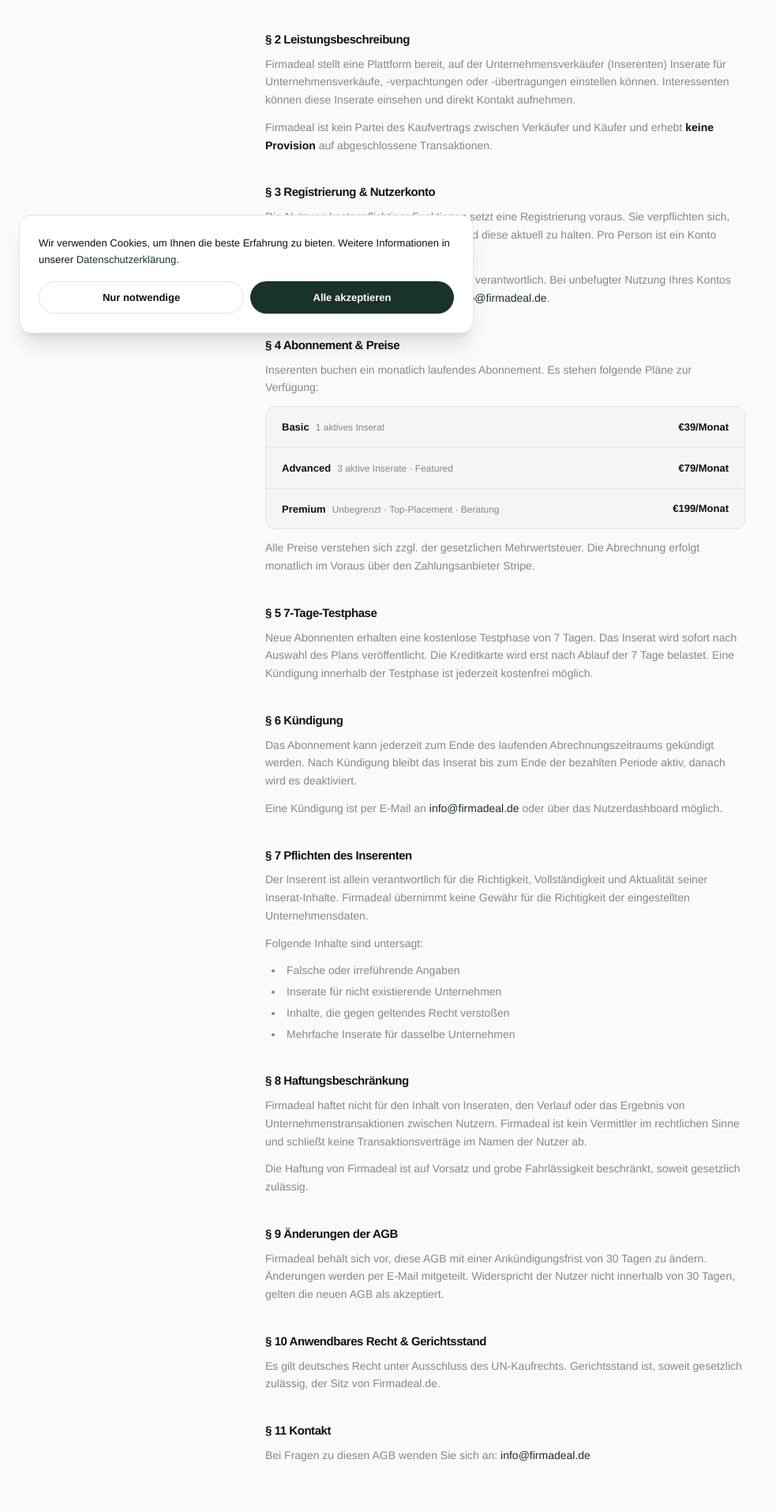
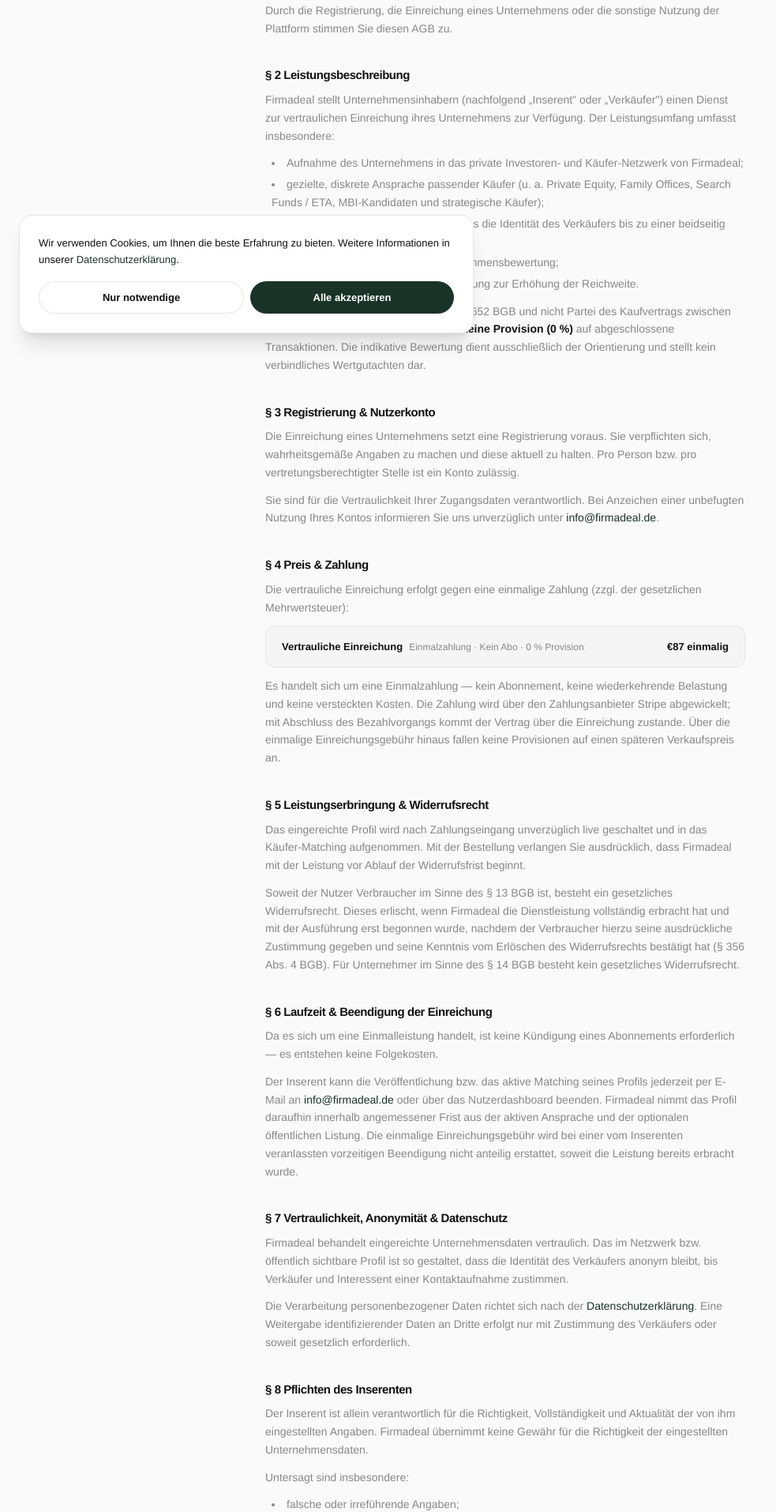
Before and after one commit to vcelkamarvin/Firmadeal, a Next.js app: page /agb in a window 1280 px wide. Shown: the part 354-2268 px from the top of the page at 79% size, without its empty margins (0-983 px from the left). Built offline with nearby package versions, Linux system fonts and the light colour scheme.

Commit message:
Update AGB to current service profile (one-time EUR 87, 0% commission)

```diff
--- a/src/app/agb/page.tsx
+++ b/src/app/agb/page.tsx
@@ -26,7 +26,7 @@
           Allgemeine Geschäftsbedingungen
         </h1>
         <p className="font-sans text-[13px] text-[var(--muted)] mb-10">
-          Stand: Mai 2026 — Firmadeal.de
+          Stand: Juni 2026 — Firmadeal.de
         </p>
 
         <div className="space-y-10">
@@ -35,132 +35,179 @@
             <p>
               Diese Allgemeinen Geschäftsbedingungen (AGB) gelten für alle Leistungen der Plattform
               Firmadeal.de (nachfolgend „Firmadeal&quot; oder „Plattform&quot;). Firmadeal betreibt einen
-              Online-Marktplatz für Unternehmensverkäufe in Deutschland (Deutschland, Österreich, Schweiz).
+              vertraulichen Online-Marktplatz und ein Käufer-Matching für Unternehmensnachfolgen und
+              -verkäufe im deutschsprachigen Raum (Deutschland, Österreich, Schweiz).
             </p>
             <p>
-              Durch die Registrierung oder Nutzung der Plattform stimmen Sie diesen AGB zu.
+              Durch die Registrierung, die Einreichung eines Unternehmens oder die sonstige Nutzung der
+              Plattform stimmen Sie diesen AGB zu.
             </p>
           </Section>
 
           <Section num="2" title="Leistungsbeschreibung">
             <p>
-              Firmadeal stellt eine Plattform bereit, auf der Unternehmensverkäufer (Inserenten)
-              Inserate für Unternehmensverkäufe, -verpachtungen oder -übertragungen einstellen können.
-              Interessenten können diese Inserate einsehen und direkt Kontakt aufnehmen.
+              Firmadeal stellt Unternehmensinhabern (nachfolgend „Inserent&quot; oder „Verkäufer&quot;) einen
+              Dienst zur vertraulichen Einreichung ihres Unternehmens zur Verfügung. Der Leistungsumfang
+              umfasst insbesondere:
             </p>
+            <ul className="list-disc list-inside space-y-1 pl-2">
+              <li>Aufnahme des Unternehmens in das private Investoren- und Käufer-Netzwerk von Firmadeal;</li>
+              <li>gezielte, diskrete Ansprache passender Käufer (u. a. Private Equity, Family Offices, Search Funds / ETA, MBI-Kandidaten und strategische Käufer);</li>
+              <li>ein anonymes Unternehmensprofil, das die Identität des Verkäufers bis zu einer beidseitig gewünschten Kontaktaufnahme schützt;</li>
+              <li>eine automatische, indikative Unternehmensbewertung;</li>
+              <li>optional eine kuratierte öffentliche Listung zur Erhöhung der Reichweite.</li>
+            </ul>
             <p>
-              Firmadeal ist kein Partei des Kaufvertrags zwischen Verkäufer und Käufer und erhebt
-              <strong className="text-[var(--ink)]"> keine Provision</strong> auf abgeschlossene Transaktionen.
+              Firmadeal ist <strong className="text-[var(--ink)]">kein Makler</strong> im Sinne des § 652 BGB
+              und nicht Partei des Kaufvertrags zwischen Verkäufer und Käufer. Firmadeal erhebt
+              <strong className="text-[var(--ink)]"> keine Provision (0 %)</strong> auf abgeschlossene
+              Transaktionen. Die indikative Bewertung dient ausschließlich der Orientierung und stellt kein
+              verbindliches Wertgutachten dar.
             </p>
           </Section>
 
           <Section num="3" title="Registrierung & Nutzerkonto">
             <p>
-              Die Nutzung kostenpflichtiger Funktionen setzt eine Registrierung voraus. Sie verpflichten
-              sich, wahrheitsgemäße Angaben zu machen und diese aktuell zu halten. Pro Person ist ein
-              Konto zulässig.
+              Die Einreichung eines Unternehmens setzt eine Registrierung voraus. Sie verpflichten sich,
+              wahrheitsgemäße Angaben zu machen und diese aktuell zu halten. Pro Person bzw. pro
+              vertretungsberechtigter Stelle ist ein Konto zulässig.
             </p>
             <p>
-              Sie sind für die Sicherheit Ihres Passworts verantwortlich. Bei unbefugter Nutzung Ihres
-              Kontos informieren Sie uns unverzüglich unter{" "}
+              Sie sind für die Vertraulichkeit Ihrer Zugangsdaten verantwortlich. Bei Anzeichen einer
+              unbefugten Nutzung Ihres Kontos informieren Sie uns unverzüglich unter{" "}
               <a href="mailto:info@firmadeal.de" className="text-[var(--accent)] hover:underline">
                 info@firmadeal.de
               </a>.
             </p>
           </Section>
 
-          <Section num="4" title="Abonnement & Preise">
+          <Section num="4" title="Preis & Zahlung">
             <p>
-              Inserenten buchen ein monatlich laufendes Abonnement. Es stehen folgende Pläne zur
-              Verfügung:
+              Die vertrauliche Einreichung erfolgt gegen eine einmalige Zahlung (zzgl. der gesetzlichen
+              Mehrwertsteuer):
             </p>
             <div className="bg-[var(--surface2)] rounded-xl overflow-hidden border border-[var(--border)]">
-              {[
-                { plan: "Basic",    price: "€39/Monat",  desc: "1 aktives Inserat" },
-                { plan: "Advanced", price: "€79/Monat",  desc: "3 aktive Inserate · Featured" },
-                { plan: "Premium",  price: "€199/Monat", desc: "Unbegrenzt · Top-Placement · Beratung" },
-              ].map((row, i, arr) => (
-                <div key={row.plan} className={`flex items-center justify-between px-5 py-3.5 ${i < arr.length - 1 ? "border-b border-[var(--border)]" : ""}`}>
-                  <div>
-                    <span className="font-sans text-[13px] font-semibold text-[var(--ink)]">{row.plan}</span>
-                    <span className="font-sans text-[12px] text-[var(--muted)] ml-2">{row.desc}</span>
-                  </div>
-                  <span className="font-sans text-[13px] font-bold text-[var(--ink)]">{row.price}</span>
+              <div className="flex items-center justify-between px-5 py-3.5">
+                <div>
+                  <span className="font-sans text-[13px] font-semibold text-[var(--ink)]">Vertrauliche Einreichung</span>
+                  <span className="font-sans text-[12px] text-[var(--muted)] ml-2">Einmalzahlung · Kein Abo · 0 % Provision</span>
                 </div>
-              ))}
+                <span className="font-sans text-[13px] font-bold text-[var(--ink)]">€87 einmalig</span>
+              </div>
             </div>
             <p>
-              Alle Preise verstehen sich zzgl. der gesetzlichen Mehrwertsteuer. Die Abrechnung erfolgt
-              monatlich im Voraus über den Zahlungsanbieter Stripe.
+              Es handelt sich um eine Einmalzahlung — kein Abonnement, keine wiederkehrende Belastung und
+              keine versteckten Kosten. Die Zahlung wird über den Zahlungsanbieter Stripe abgewickelt; mit
+              Abschluss des Bezahlvorgangs kommt der Vertrag über die Einreichung zustande. Über die einmalige
+              Einreichungsgebühr hinaus fallen keine Provisionen auf einen späteren Verkaufspreis an.
             </p>
           </Section>
 
-          <Section num="5" title="7-Tage-Testphase">
+          <Section num="5" title="Leistungserbringung & Widerrufsrecht">
             <p>
-              Neue Abonnenten erhalten eine kostenlose Testphase von 7 Tagen. Das Inserat wird sofort
-              nach Auswahl des Plans veröffentlicht. Die Kreditkarte wird erst nach Ablauf der 7 Tage
-              belastet. Eine Kündigung innerhalb der Testphase ist jederzeit kostenfrei möglich.
+              Das eingereichte Profil wird nach Zahlungseingang unverzüglich live geschaltet und in das
+              Käufer-Matching aufgenommen. Mit der Bestellung verlangen Sie ausdrücklich, dass Firmadeal mit
+              der Leistung vor Ablauf der Widerrufsfrist beginnt.
+            </p>
+            <p>
+              Soweit der Nutzer Verbraucher im Sinne des § 13 BGB ist, besteht ein gesetzliches
+              Widerrufsrecht. Dieses erlischt, wenn Firmadeal die Dienstleistung vollständig erbracht hat und
+              mit der Ausführung erst begonnen wurde, nachdem der Verbraucher hierzu seine ausdrückliche
+              Zustimmung gegeben und seine Kenntnis vom Erlöschen des Widerrufsrechts bestätigt hat
+              (§ 356 Abs. 4 BGB). Für Unternehmer im Sinne des § 14 BGB besteht kein gesetzliches Widerrufsrecht.
             </p>
           </Section>
 
-          <Section num="6" title="Kündigung">
+          <Section num="6" title="Laufzeit & Beendigung der Einreichung">
             <p>
-              Das Abonnement kann jederzeit zum Ende des laufenden Abrechnungszeitraums gekündigt werden.
-              Nach Kündigung bleibt das Inserat bis zum Ende der bezahlten Periode aktiv, danach wird
-              es deaktiviert.
+              Da es sich um eine Einmalleistung handelt, ist keine Kündigung eines Abonnements erforderlich —
+              es entstehen keine Folgekosten.
             </p>
             <p>
-              Eine Kündigung ist per E-Mail an{" "}
+              Der Inserent kann die Veröffentlichung bzw. das aktive Matching seines Profils jederzeit per
+              E-Mail an{" "}
               <a href="mailto:info@firmadeal.de" className="text-[var(--accent)] hover:underline">
                 info@firmadeal.de
               </a>{" "}
-              oder über das Nutzerdashboard möglich.
+              oder über das Nutzerdashboard beenden. Firmadeal nimmt das Profil daraufhin innerhalb
+              angemessener Frist aus der aktiven Ansprache und der optionalen öffentlichen Listung. Die
+              einmalige Einreichungsgebühr wird bei einer vom Inserenten veranlassten vorzeitigen Beendigung
+              nicht anteilig erstattet, soweit die Leistung bereits erbracht wurde.
             </p>
           </Section>
 
-          <Section num="7" title="Pflichten des Inserenten">
+          <Section num="7" title="Vertraulichkeit, Anonymität & Datenschutz">
             <p>
-              Der Inserent ist allein verantwortlich für die Richtigkeit, Vollständigkeit und
-              Aktualität seiner Inserat-Inhalte. Firmadeal übernimmt keine Gewähr für die Richtigkeit
-              der eingestellten Unternehmensdaten.
+              Firmadeal behandelt eingereichte Unternehmensdaten vertraulich. Das im Netzwerk bzw. öffentlich
+              sichtbare Profil ist so gestaltet, dass die Identität des Verkäufers anonym bleibt, bis Verkäufer
+              und Interessent einer Kontaktaufnahme zustimmen.
             </p>
-            <p>Folgende Inhalte sind untersagt:</p>
+            <p>
+              Die Verarbeitung personenbezogener Daten richtet sich nach der{" "}
+              <a href="/datenschutz" className="text-[var(--accent)] hover:underline">
+                Datenschutzerklärung
+              </a>. Eine Weitergabe identifizierender Daten an Dritte erfolgt nur mit Zustimmung des Verkäufers
+              oder soweit gesetzlich erforderlich.
+            </p>
+          </Section>
+
+          <Section num="8" title="Pflichten des Inserenten">
+            <p>
+              Der Inserent ist allein verantwortlich für die Richtigkeit, Vollständigkeit und Aktualität der
+              von ihm eingestellten Angaben. Firmadeal übernimmt keine Gewähr für die Richtigkeit der
+              eingestellten Unternehmensdaten.
+            </p>
+            <p>Untersagt sind insbesondere:</p>
             <ul className="list-disc list-inside space-y-1 pl-2">
-              <li>Falsche oder irreführende Angaben</li>
-              <li>Inserate für nicht existierende Unternehmen</li>
-              <li>Inhalte, die gegen geltendes Recht verstoßen</li>
-              <li>Mehrfache Inserate für dasselbe Unternehmen</li>
+              <li>falsche oder irreführende Angaben;</li>
+              <li>Einreichungen für nicht existierende oder nicht zum Verkauf berechtigte Unternehmen;</li>
+              <li>Inhalte, die gegen geltendes Recht oder Rechte Dritter verstoßen;</li>
+              <li>Mehrfacheinreichungen desselben Unternehmens.</li>
             </ul>
           </Section>
 
-          <Section num="8" title="Haftungsbeschränkung">
+          <Section num="9" title="Käufer-Matching & kein Erfolgsversprechen">
             <p>
-              Firmadeal haftet nicht für den Inhalt von Inseraten, den Verlauf oder das Ergebnis von
-              Unternehmenstransaktionen zwischen Nutzern. Firmadeal ist kein Vermittler im
-              rechtlichen Sinne und schließt keine Transaktionsverträge im Namen der Nutzer ab.
-            </p>
-            <p>
-              Die Haftung von Firmadeal ist auf Vorsatz und grobe Fahrlässigkeit beschränkt, soweit
-              gesetzlich zulässig.
+              Firmadeal gleicht das Profil des Inserenten nach bestem Bemühen mit potenziell passenden Käufern
+              ab. Firmadeal schuldet ein Bemühen um Ansprache und Vermittlung von Kontakten, jedoch keinen
+              Verkaufserfolg. Ein Anspruch auf das Zustandekommen eines Verkaufs, auf eine bestimmte Anzahl von
+              Käuferkontakten oder auf einen bestimmten Verkaufspreis besteht nicht.
             </p>
           </Section>
 
-          <Section num="9" title="Änderungen der AGB">
+          <Section num="10" title="Haftungsbeschränkung">
             <p>
-              Firmadeal behält sich vor, diese AGB mit einer Ankündigungsfrist von 30 Tagen zu ändern.
-              Änderungen werden per E-Mail mitgeteilt. Widerspricht der Nutzer nicht innerhalb von 30
-              Tagen, gelten die neuen AGB als akzeptiert.
+              Firmadeal haftet nicht für den Inhalt von Einreichungen sowie für den Verlauf oder das Ergebnis
+              von Unternehmenstransaktionen zwischen Nutzern. Firmadeal ist kein Vermittler im rechtlichen
+              Sinne und schließt keine Transaktionsverträge im Namen der Nutzer ab.
+            </p>
+            <p>
+              Die Haftung von Firmadeal ist — soweit gesetzlich zulässig — auf Vorsatz und grobe Fahrlässigkeit
+              beschränkt. Bei der Verletzung wesentlicher Vertragspflichten (Kardinalpflichten) haftet Firmadeal
+              auch für einfache Fahrlässigkeit, jedoch begrenzt auf den vertragstypischen, vorhersehbaren
+              Schaden. Die Haftung für Schäden aus der Verletzung des Lebens, des Körpers oder der Gesundheit
+              sowie nach dem Produkthaftungsgesetz bleibt unberührt.
             </p>
           </Section>
 
-          <Section num="10" title="Anwendbares Recht & Gerichtsstand">
+          <Section num="11" title="Änderungen der AGB">
             <p>
-              Es gilt deutsches Recht unter Ausschluss des UN-Kaufrechts. Gerichtsstand ist, soweit
-              gesetzlich zulässig, der Sitz von Firmadeal.de.
+              Firmadeal behält sich vor, diese AGB mit einer Ankündigungsfrist von 30 Tagen zu ändern.
+              Änderungen werden per E-Mail mitgeteilt. Widerspricht der Nutzer nicht innerhalb von 30 Tagen,
+              gelten die neuen AGB als akzeptiert. Auf das Widerspruchsrecht und die Folgen des Schweigens wird
+              in der Mitteilung gesondert hingewiesen.
             </p>
           </Section>
 
-          <Section num="11" title="Kontakt">
+          <Section num="12" title="Anwendbares Recht & Gerichtsstand">
+            <p>
+              Es gilt deutsches Recht unter Ausschluss des UN-Kaufrechts. Ist der Nutzer Kaufmann, juristische
+              Person des öffentlichen Rechts oder öffentlich-rechtliches Sondervermögen, ist Gerichtsstand —
+              soweit gesetzlich zulässig — der Sitz von Firmadeal.de.
+            </p>
+          </Section>
+
+          <Section num="13" title="Kontakt">
             <p>
               Bei Fragen zu diesen AGB wenden Sie sich an:{" "}
               <a href="mailto:info@firmadeal.de" className="text-[var(--accent)] hover:underline">
```
